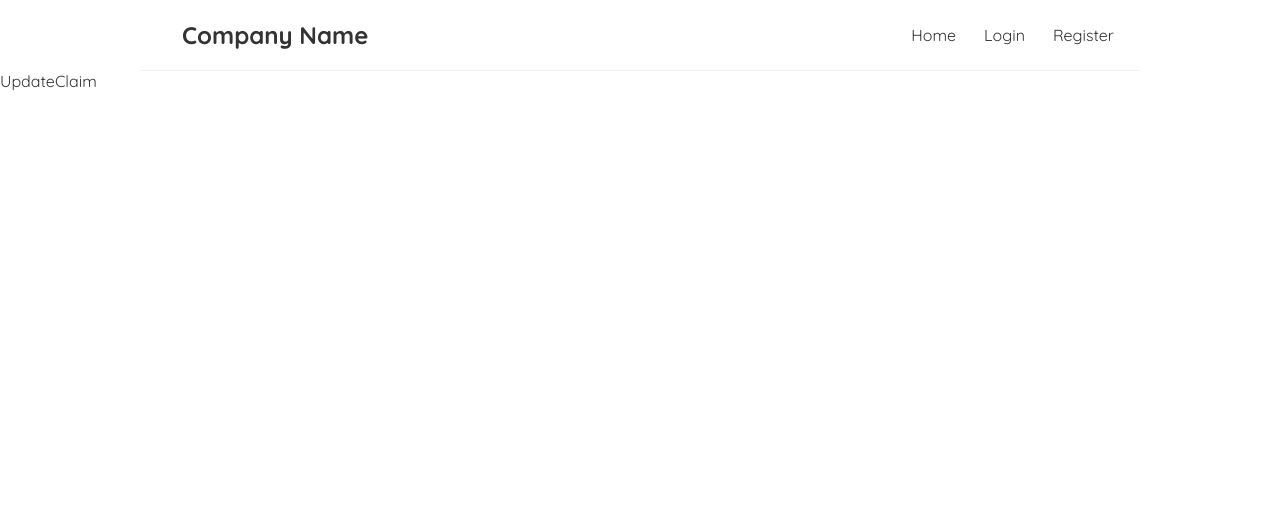
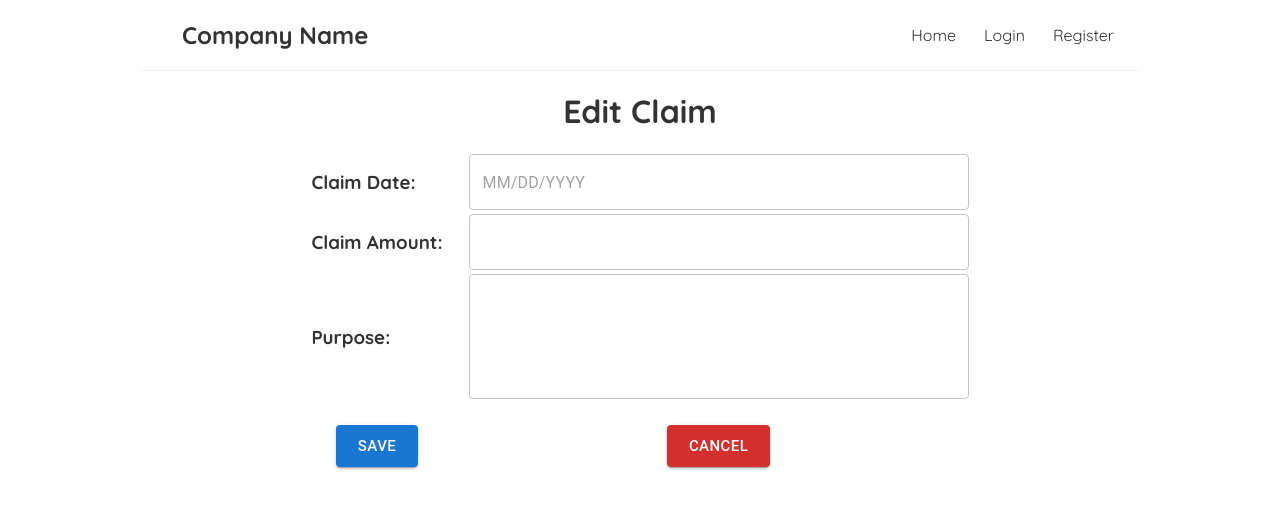
Before and after one commit to tan-si-jing/DBS-TT3, a React (Create React App) app in the folder client/: page /editclaim in a window 1280 px wide. Shown: the top 508 px of the page. Built offline with nearby package versions, Linux system fonts and the light colour scheme.

Commit message:
update claim ui

```diff
--- a/client/src/pages/UpdateClaim.tsx
+++ b/client/src/pages/UpdateClaim.tsx
@@ -1,7 +1,177 @@
-import React from "react";
+import React, { useState } from "react";
+import { ProjectExpensesClaims } from "../shared/models";
+import {
+  Button,
+  FormControlLabel,
+  Grid,
+  MenuItem,
+  Radio,
+  RadioGroup,
+  Select,
+  Stack,
+  TextField,
+  styled,
+} from "@mui/material";
+import { DatePicker } from "@mui/x-date-pickers";
+import dayjs from "dayjs";
+import { useNavigate, useLocation } from "react-router-dom";
+import axios from "axios";
 
-const UpdateClaim = () => {
-  return <div>UpdateClaim</div>;
+interface Props {
+  claim?: ProjectExpensesClaims;
+}
+
+const UpdateClaim = ({ claim }: Props) => {
+  const navigate = useNavigate();
+  const location = useLocation();
+
+  const [newClaim, setNewClaim] = useState({
+    expenseDate: dayjs(new Date()),
+    amount: 0,
+    purpose: "",
+  });
+
+  //   const onSave = async (e) => {
+  //     e.preventDefault();
+  //     try{
+  //         await axios.put("<put api>"+ claimId, newClaim);
+  //         navigate("/dashboard");
+  //     } catch (err) {
+  //         console.log(err)
+  //     }
+  //   }
+
+  const onSubmit = () => {
+    console.log(newClaim);
+    navigate("/dashboard");
+  };
+
+  return (
+    <Grid
+      container
+      spacing={0}
+      direction="column"
+      alignItems="center"
+      style={{ minHeight: "100vh" }}
+    >
+      <br />
+      <h1>Edit Claim</h1>
+      <br />
+
+      <table>
+        {/* <tr>
+          <td>
+            <h3>Claim ID: </h3>
+          </td>
+          <SpacingTd></SpacingTd>
+          <td>
+            <TextFieldStyled
+              id="txt_claimAmount"
+              variant="outlined"
+              disabled={true}
+              value={claim ? newClaim.amount : null}
+              //   value="fkdlsfdkdlsfkfsd"
+              onChange={(event) =>
+                setNewClaim({
+                  ...newClaim,
+                  amount: Number(event.target.value),
+                })
+              }
+            />
+          </td>
+        </tr> */}
+        <tr>
+          <td>
+            <h3>Claim Date: </h3>
+          </td>
+          <SpacingTd></SpacingTd>
+          <td>
+            <DatePicker
+              sx={{ width: "500px" }}
+              value={claim ? newClaim.expenseDate : null}
+              onChange={(value) =>
+                setNewClaim({
+                  ...newClaim,
+                  expenseDate: dayjs(value),
+                })
+              }
+            />
+          </td>
+        </tr>
+        <tr>
+          <td>
+            <h3>Claim Amount: </h3>
+          </td>
+          <SpacingTd></SpacingTd>
+          <td>
+            <TextFieldStyled
+              id="txt_claimAmount"
+              variant="outlined"
+              type="number"
+              value={claim ? newClaim.amount : null}
+              onChange={(event) =>
+                setNewClaim({
+                  ...newClaim,
+                  amount: Number(event.target.value),
+                })
+              }
+            />
+          </td>
+        </tr>
+        <tr>
+          <td>
+            <h3>Purpose: </h3>
+          </td>
+          <SpacingTd></SpacingTd>
+          <td>
+            <TextFieldStyled
+              multiline
+              rows={4}
+              maxRows={4}
+              value={newClaim.purpose}
+              onChange={(event) =>
+                setNewClaim({
+                  ...newClaim,
+                  purpose: event.target.value,
+                })
+              }
+            />
+          </td>
+        </tr>
+        <br />
+        <CenterTr>
+          <td>
+            <Button variant="contained" size="large" onClick={() => onSubmit()}>
+              Save
+            </Button>
+          </td>
+          <SpacingTd />
+          <td>
+            <Button
+              variant="contained"
+              size="large"
+              color="error"
+              onClick={() => navigate(-1)}
+            >
+              Cancel
+            </Button>
+          </td>
+        </CenterTr>
+      </table>
+    </Grid>
+  );
 };
 
 export default UpdateClaim;
+
+const SpacingTd = styled("td")`
+  padding: 10px;
+`;
+
+const CenterTr = styled("tr")`
+  text-align: center;
+`;
+
+const TextFieldStyled = styled(TextField)`
+  width: 500px;
+`;
```
